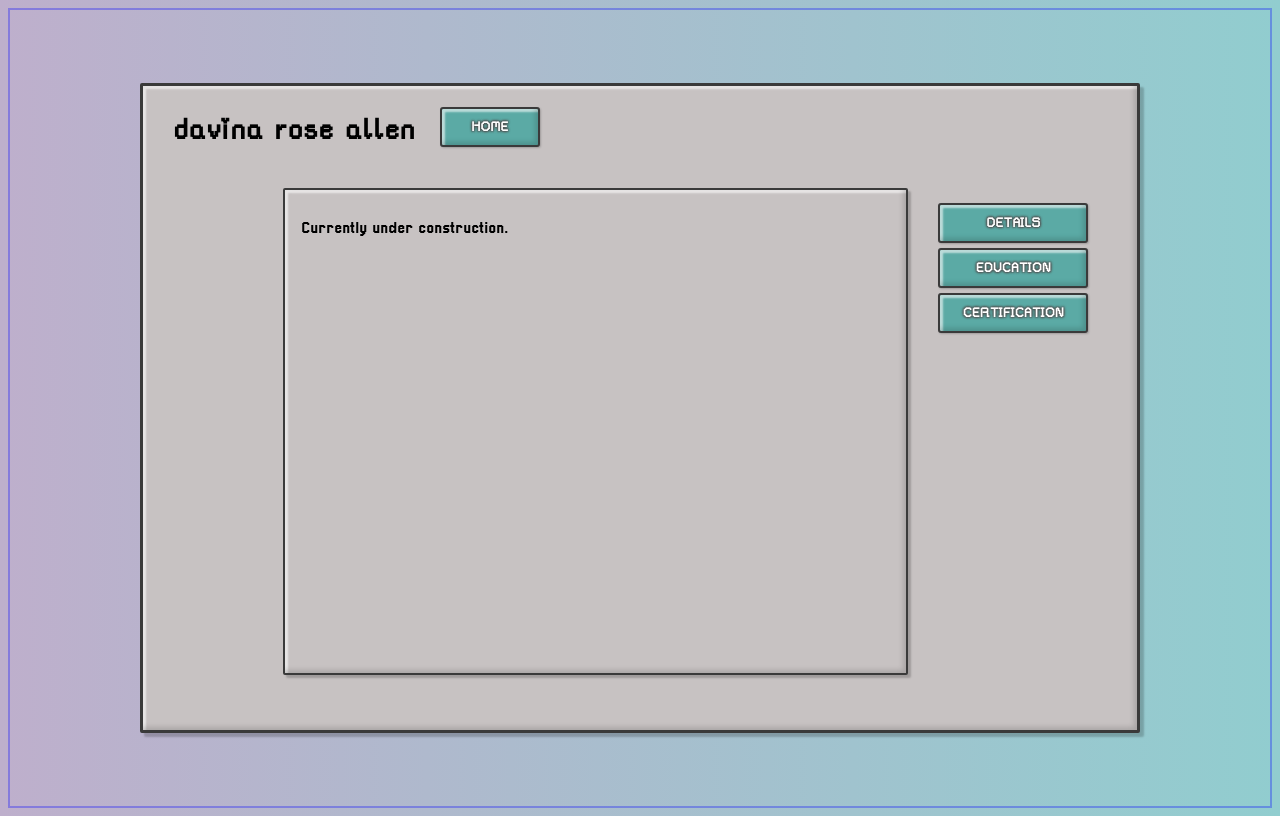
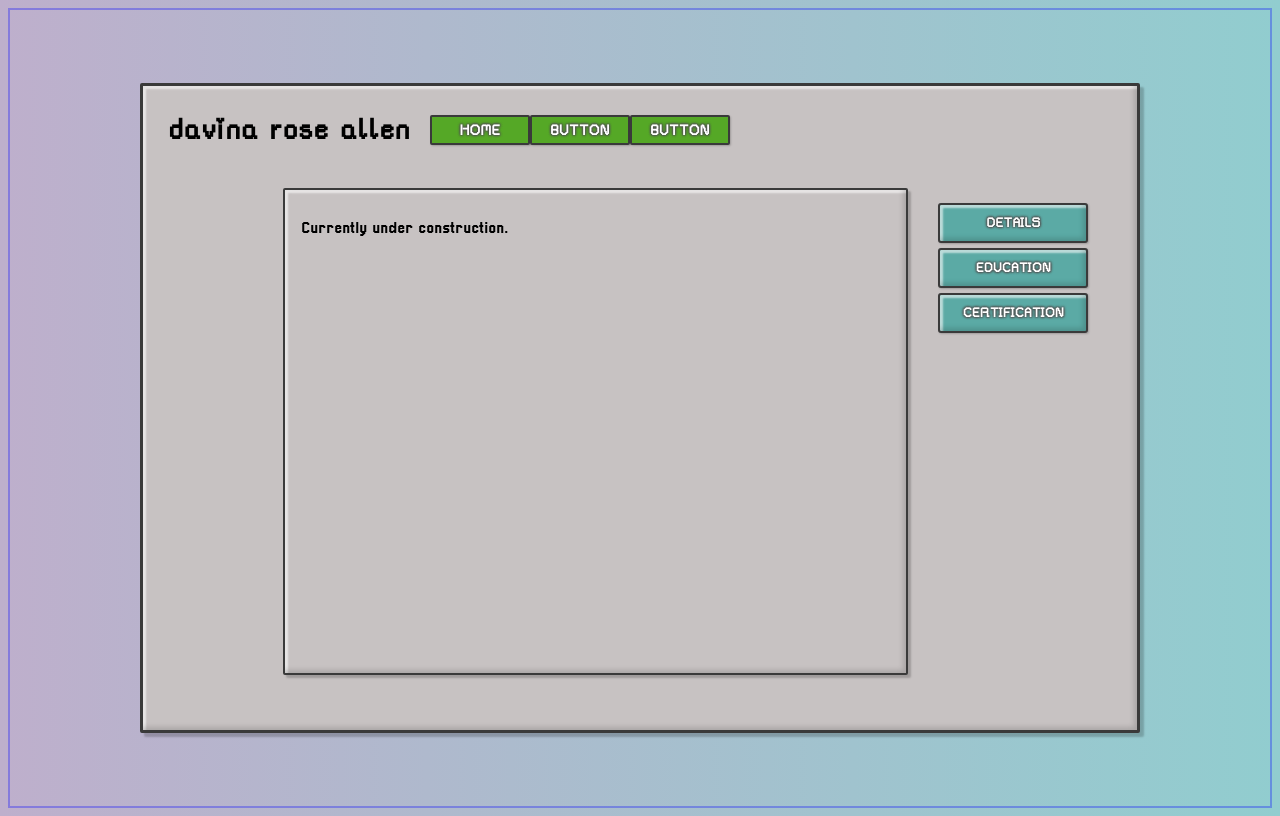
Before and after one commit to davinityyy/site_v2, a Flask app: page / in a window 1280 px wide. Run offline with Flask 3, Linux system fonts and the light colour scheme.

Commit message:
transferred content, updated styling, added menu

```diff
--- a/static/css/style.css
+++ b/static/css/style.css
@@ -81,23 +118,26 @@ a {
   transition: clip-path 0.3s ease-in-out;
 }
 
-/* Top section styles */
 .top-section {
   display: flex;
   justify-content: start;
   align-items: center;
   gap: 20px;
-  width: 95%; /* Take full width of the parent (.window) */
-  height: 12%; /* As per your requirement */
+  width: 95%; /* Width of the parent (.window) */
+  height: 12%;
   margin: 5px;
-  padding: 5px;
-  /* border: 2.5px solid rgb(247, 10, 10); */
 }
 
-.home-button {
+.top-menu {
+  display: flex;
+  gap: 0;
+}
+
+.top-menu a {
   width: 100px;
+  height: 30px;
   font-weight: 800;
-  font-size: 1rem;
+  font-size: 1.1rem;
   font-family: 'rainyhearts', Calibri, sans-serif;
   cursor: pointer;
   color: rgb(255, 255, 255);
@@ -105,26 +145,29 @@ a {
   -1px -1px 2px rgba(82, 82, 82, 0.8), /* Left-Top shadow */
   -1px 1px 2px rgba(82, 82, 82, 0.8), /* Left-Bottom shadow */
   1px -1px 2px rgba(82, 82, 82, 0.8); /* Right-Top shadow */
-  background-color: #5baaa5;
+  background-color: #55a826;
   border: 2.5px solid rgb(58, 58, 58);
-  border-radius: 3px;
+  border-radius: 2px;
   box-shadow:
-      1px 1px 2px rgba(0, 0, 0, .2), /* Shadow around the paper */
-      inset -3px -3px 5px rgba(0, 0, 0, 0.15), /* Shadow in the lower right */
-      inset 3px 3px 2px rgba(255, 255, 255, 0.6); /* Highlight in the upper left */
-  padding: 10px;
-  display: block;
-  transition: background-color 0.2s ease-in-out, color 0.2s ease-in-out, box-shadow 0.3s ease-in-out;
-  text-align: center;         /* Center the text if the button becomes block-level */
-  margin: 0 5px 5px 5px;
+    1px 1px 2px rgba(0, 0, 0, .2), /* Shadow around the paper */
+    inset -3px -3px 5px rgba(0, 0, 0, 0), /* Shadow in the lower right */
+    inset 3px 3px 2px rgba(255, 255, 255, 0); /* Highlight in the upper left */
+  display: flex;
+  transition:
+    background-color 0.2s ease-in-out,
+    color 0.2s ease-in-out,
+    box-shadow 0.2s ease-in-out;
+  justify-content: center; /* centers content horizontally */
+  align-items: center;
 }
 
-.home-button:hover {
-  background-color: #55a826;
+.top-menu a:hover {
+  background-color: #9066a8; /* slightly darker color on hover */
+  font-size: 1.2rem;
 }
 
-.home.button:active {
-  box-shadow: inset 2px 2px 4px rgba(0, 0, 0, 0.8);
+.top-menu a:active {
+  box-shadow: inset 2px 2px 4px rgba(0, 0, 0, 0.7);
 }
 
 /* Columns container styles */
@@ -193,46 +236,6 @@ a {
   margin: 5px;
   padding: 15px;
 }
-
-/* Firefox */
-* {
-    scrollbar-width: thin;
-    scrollbar-color: #1EA9A0 #888888;
-  }
-
-  /* Chrome, Edge and Safari */
-  *::-webkit-scrollbar {
-    height: 20px;
-    width: 20px;
-  }
-  *::-webkit-scrollbar-track {
-    border-radius: 0px;
-    background-color: #888888;
-    border: 2px inset #414141;
-  }
-
-  *::-webkit-scrollbar-track:hover {
-    background-color: #949494;
-  }
-
-  *::-webkit-scrollbar-track:active {
-    background-color: #888888;
-  }
-
-  *::-webkit-scrollbar-thumb {
-    border-radius: 1px;
-    background-color: #1EA9A0;
-    border: 2px outset #105B57;
-  }
-
-  *::-webkit-scrollbar-thumb:hover {
-    background-color: #22BFB5;
-  }
-
-  *::-webkit-scrollbar-thumb:active {
-    background-color: #1EA9A0;
-  }
-
 
 /* ==========================
    BUTTONS
@@ -274,3 +277,47 @@ a {
 .button:hover a {
   color: #55a826;
 }
+
+
+/* ==========================
+   BROWSER SPECIFIC STYLES
+========================== */
+
+/* Firefox */
+* {
+  scrollbar-width: thin;
+  scrollbar-color: #1EA9A0 #888888;
+}
+
+/* Chrome, Edge and Safari */
+*::-webkit-scrollbar {
+  height: 20px;
+  width: 20px;
+}
+*::-webkit-scrollbar-track {
+  border-radius: 0px;
+  background-color: #888888;
+  border: 2px inset #414141;
+}
+
+*::-webkit-scrollbar-track:hover {
+  background-color: #949494;
+}
+
+*::-webkit-scrollbar-track:active {
+  background-color: #888888;
+}
+
+*::-webkit-scrollbar-thumb {
+  border-radius: 1px;
+  background-color: #1EA9A0;
+  border: 2px outset #105B57;
+}
+
+*::-webkit-scrollbar-thumb:hover {
+  background-color: #22BFB5;
+}
+
+*::-webkit-scrollbar-thumb:active {
+  background-color: #1EA9A0;
+}
--- a/templates/home.html
+++ b/templates/home.html
@@ -3,7 +3,11 @@
 {% block content %}
 <div class="top-section">
     <h1>davina rose allen</h1>
-    <button class="home-button" onclick="loadHomeContent()">HOME</button>
+    <div class="top-menu">
+        <a href="javascript:void(0)" onclick="loadHomeContent()">HOME</a>
+        <a href="#section2">BUTTON</a>
+        <a href="#section3">BUTTON</a>
+    </div>
 </div>
 
 <!-- Columns Container -->
```
Also changed, not shown: other parts of static/css/style.css (+44 -7 lines), templates/certification.html (+29 -0 lines), templates/details.html (+5 -3 lines), templates/education.html (+30 -0 lines).
